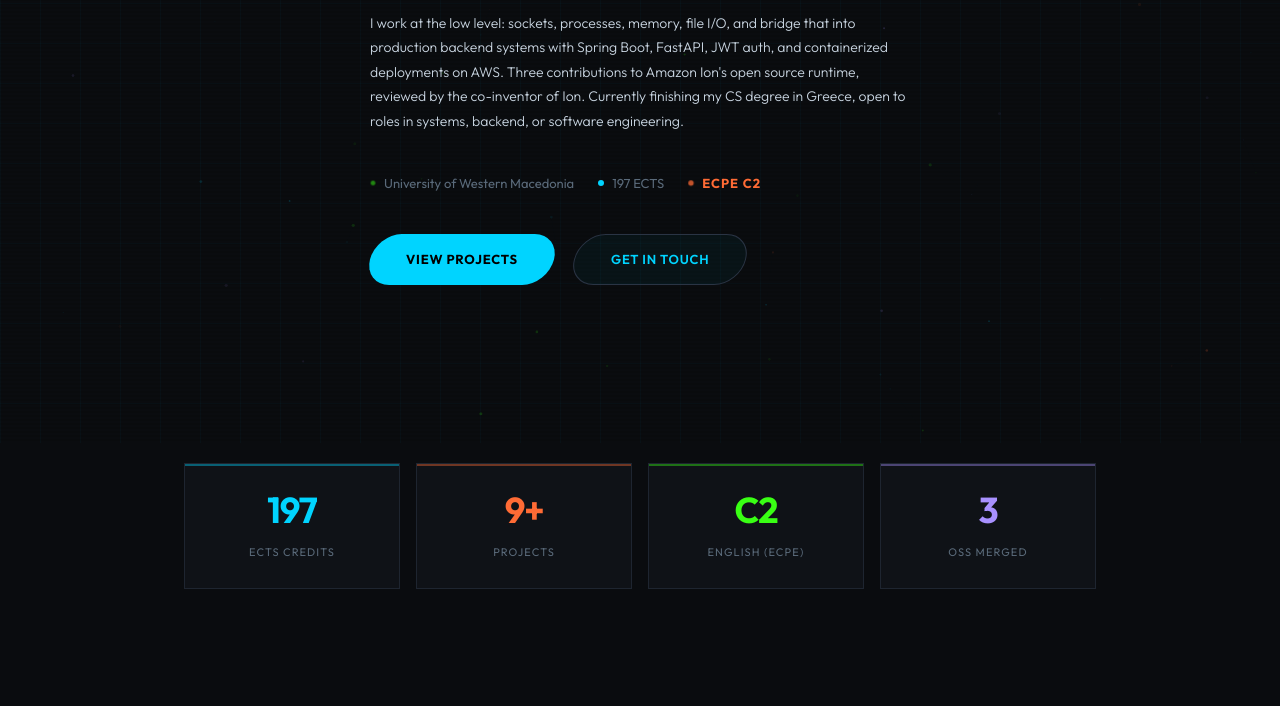
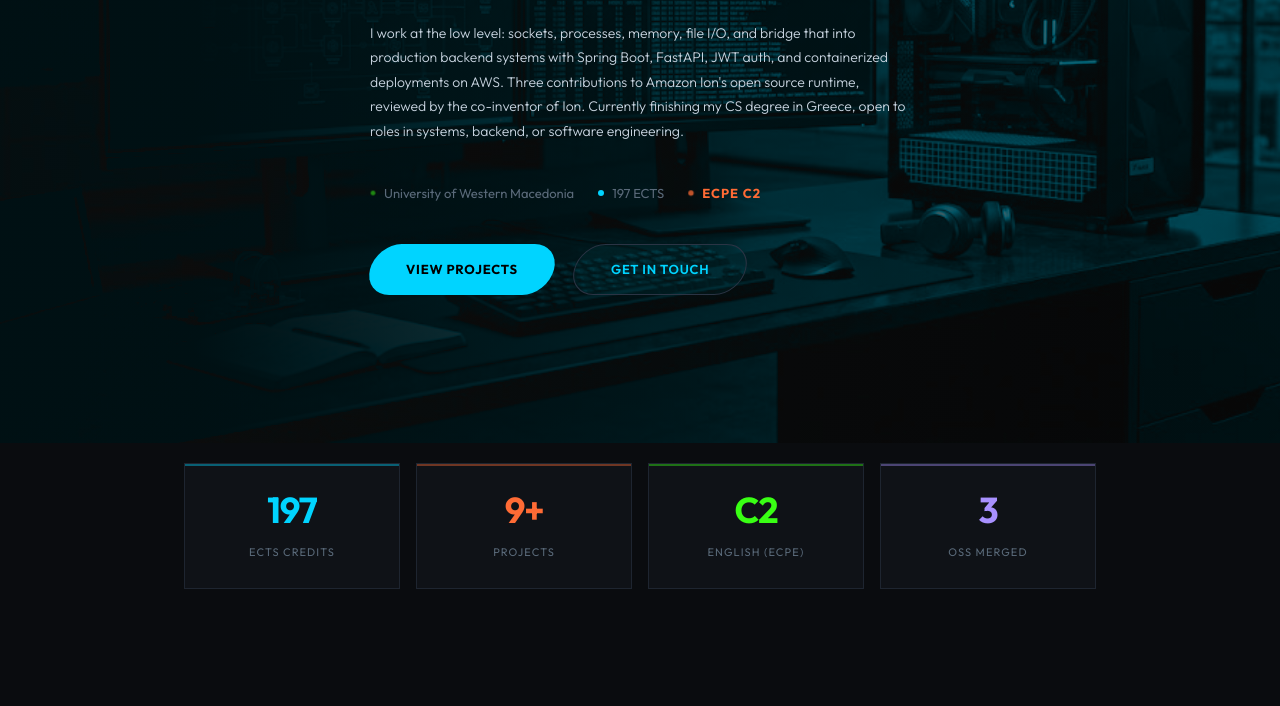
Before and after one commit to DimitriosDalaklidhs/DimitriosDalaklidhs.github.io, a plain HTML site: page index.html in a window 1280 px wide. Shown: the part 357-1063 px from the top of the page. Drawn offline with Linux system fonts and the light colour scheme; no server answers.

Commit message:
Enhance hero section and scrollbar styles
Updated hero section styles and scrollbar customization.

```diff
--- a/index.html
+++ b/index.html
@@ -52,7 +52,24 @@
   .nav-links a:nth-child(4) { --link-color: var(--purple); }
   .nav-links a:nth-child(5) { --link-color: var(--accent); }
 
-  .hero { padding: 100px 0 40px; min-height: 100vh; display: flex; align-items: flex-start; padding-top: 90px; }
+.hero {
+    padding: 100px 0 40px;
+    min-height: 100vh;
+    display: flex;
+    align-items: flex-start;
+    padding-top: 100px;
+    position: relative;
+    z-index: 1;
+    overflow: hidden;
+    background-image:
+      linear-gradient(to right, rgba(10, 12, 15, 1) 15%, rgba(10, 12, 15, 0.6) 85%),
+      url('asset/hero-bg.jpg');
+    background-size: cover;
+    background-position: center;
+    background-attachment: fixed;
+    background-color: #00d4ff;
+    background-blend-mode: luminosity;
+  }
   .hero-tag { font-size: 12px; font-weight: 500; color: var(--accent3); letter-spacing: 0.12em; text-transform: uppercase; margin-bottom: 20px; opacity: 0; animation: fadeUp 0.6s ease 0.2s forwards; }
   .hero-tag::before { content: '> '; color: var(--text-dim); }
   .hero-name { font-size: clamp(36px, 6vw, 64px); font-weight: 700; color: var(--text-bright); line-height: 1.1; letter-spacing: -0.02em; margin-bottom: 12px; opacity: 0; animation: fadeUp 0.6s ease 0.35s forwards; }
@@ -295,10 +312,10 @@
   .contact-cell.reveal.visible { animation: fadeUpSkew 0.6s cubic-bezier(0.22,1,0.36,1) forwards; }
   @keyframes pulse { 0%, 100% { opacity: 1; transform: scale(1); } 50% { opacity: 0.5; transform: scale(0.8); } }
 
-  ::-webkit-scrollbar { width: 4px; }
-  ::-webkit-scrollbar-track { background: var(--bg); }
-  ::-webkit-scrollbar-thumb { background: var(--border2); }
-  ::-webkit-scrollbar-thumb:hover { background: var(--accent); }
+::-webkit-scrollbar { width: 4px; }
+::-webkit-scrollbar-track { background: var(--bg); }
+::-webkit-scrollbar-thumb { background: var(--border2); }
+::-webkit-scrollbar-thumb:hover { background: var(--accent); }
 
   @media (max-width: 720px) {
     .oss-timeline { padding-left: 28px; position: relative; }
```
